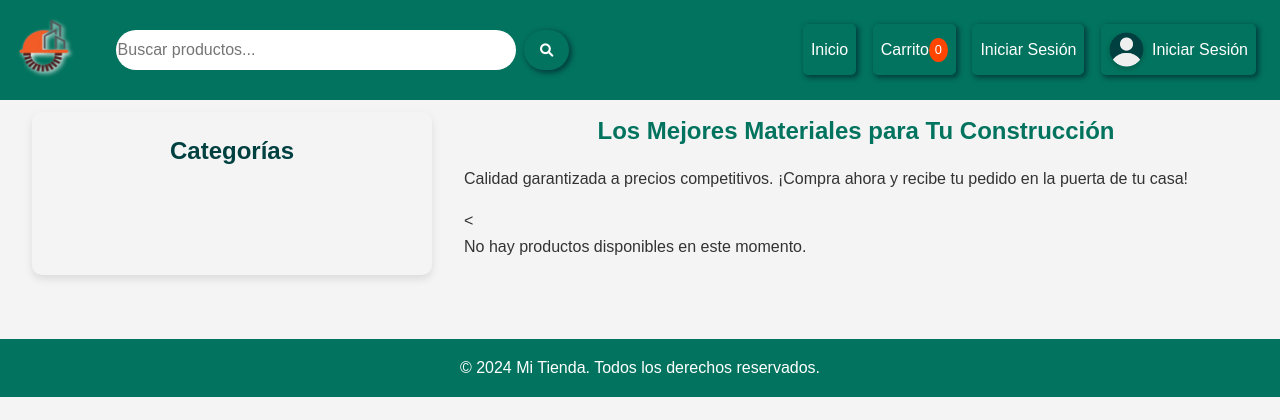
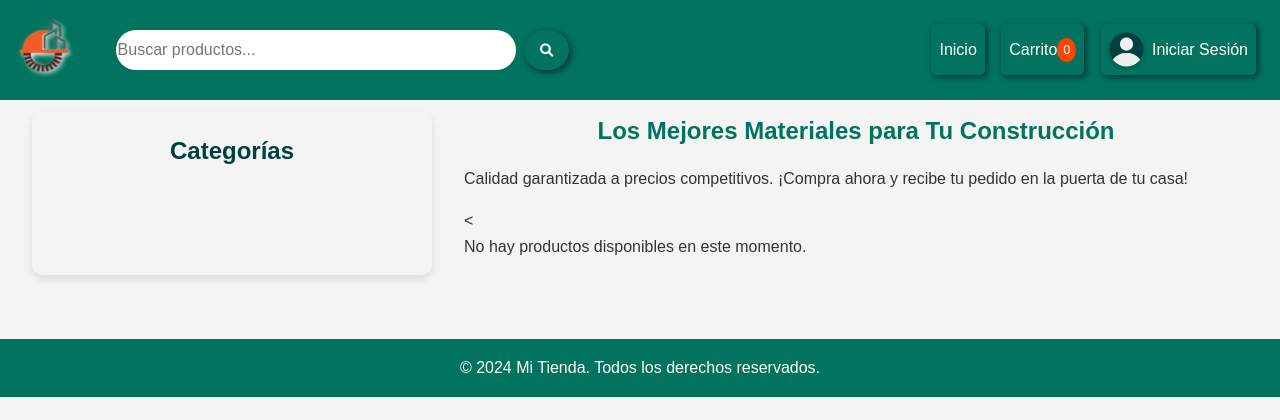
Before and after one commit to 0RLAND0-AV/DevsUp, a Django app: page / in a window 1280 px wide. Shown: the top 420 px of the page. Run offline with Django 5.2, Linux system fonts and the light colour scheme; data that the repository does not hold is empty; some libraries are stand-ins or nearby versions.

Commit message:
Actualizacion de perfil de la barra de navegacion(Enlace al iniciar sesion)

```diff
--- a/sitioWeb/templates/barraNavegacion.html
+++ b/sitioWeb/templates/barraNavegacion.html
@@ -14,13 +14,6 @@
     <div class="nav-links" id="navLinks">
         <a href="{% url 'base' %}" class="nav-link">Inicio</a> <!-- Asegúrate de tener la URL configurada -->
         <a href=# class="nav-link">Carrito <span class="cart-count">0</span></a>
-        <!--<a href=# class="nav-link">Iniciar Sesion</a>-->
-        {% if request.session.user_id %}
-        <a href="{% url 'perfil' %}" class="nav-link"> {{ user.nombre }}</a>
-        {% else %}
-            <a href="#" class="nav-link" id="loginBtn">Iniciar Sesión</a>
-        {% endif %}
-
                 <!--<a href=# class="nav-link">Iniciar Sesion</a>-->
                 {% if request.session.user_id %}
                 <a href="{% url 'perfil' %}" class="nav-link">
```
